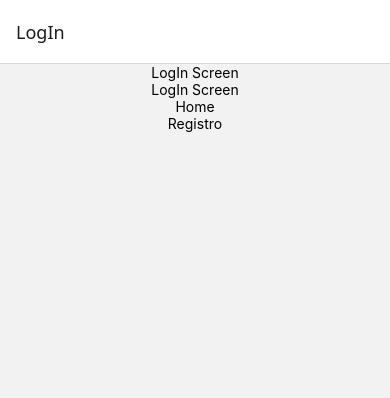
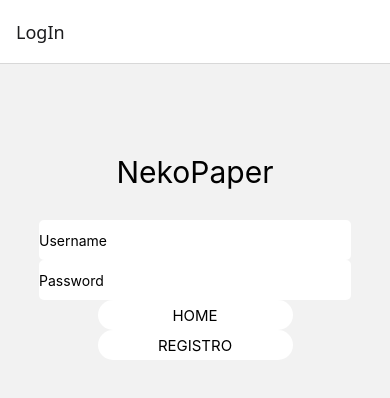
Before and after one commit to MudisDev/NekoPaper, a React Native app: screen /LogIn in a window 390 px wide. Shown: the top 398 px of the page. Built offline with nearby package versions, Linux system fonts and the light colour scheme.

Commit message:
Change: Aspecto de formulario de LogIn mejorado.

```diff
--- a/src/screens/LogIn.tsx
+++ b/src/screens/LogIn.tsx
@@ -1,23 +1,54 @@
 import { useNavigation } from '@react-navigation/native'
 import React from 'react'
-import { View, Text, TouchableOpacity } from 'react-native'
+import { View, Text, TouchableOpacity, TextInput, StyleSheet } from 'react-native'
 
 export const LogIn = () => {
 
     const navigation = useNavigation();
 
 
-return (
-    <View style={{ alignItems: 'center', flex: 1 }}>
+    return (
+        <View style={{ alignItems: 'center', flex: 1, marginTop: 90 }}>
+
+            <Text style={style.title}>NekoPaper</Text>
+
+            <TextInput style={style.textinput} placeholder='Username' placeholderTextColor={"black"} />
+            <Text></Text>
+            <TextInput style={style.textinput} placeholder='Password' placeholderTextColor={"black"} />
+
+            <Text></Text>
 
 
-        <Text style={{ justifyContent: 'center' }}>LogIn Screen</Text>
-        <Text style={{ justifyContent: 'center' }}>LogIn Screen</Text>
+            <TouchableOpacity style={style.button} onPress={() => navigation.navigate('BottomTabNavigator')}><Text style={style.textButton}>Home</Text></TouchableOpacity>
+            <Text></Text>
+            <TouchableOpacity style={style.button} onPress={() => navigation.navigate('Register')}><Text style={style.textButton}>Registro</Text></TouchableOpacity>
+        </View>
+    )
+}
 
-
-        <TouchableOpacity onPress={() => navigation.navigate('BottomTabNavigator') }><Text>Home</Text></TouchableOpacity>
-        <Text></Text>
-        <TouchableOpacity onPress={() => navigation.navigate('Register') }><Text>Registro</Text></TouchableOpacity>
-    </View>
-)
-}
+const style = StyleSheet.create({
+    textinput: {
+        backgroundColor: "white",
+        width: "80%",
+        height: 40,
+        borderRadius: 5,
+    },
+    button: {
+        width: "50%",
+        height: 30,
+        backgroundColor: "white",
+        alignItems: 'center',
+        justifyContent: 'center',
+        borderRadius: 20,
+    },
+    textButton: {
+        color: "black",
+        fontSize: 15,
+        textTransform: 'uppercase',
+    },
+    title: {
+        fontSize: 30,
+        marginBottom: 30,
+        textDecorationStyle: 'solid',
+    }
+})
```
